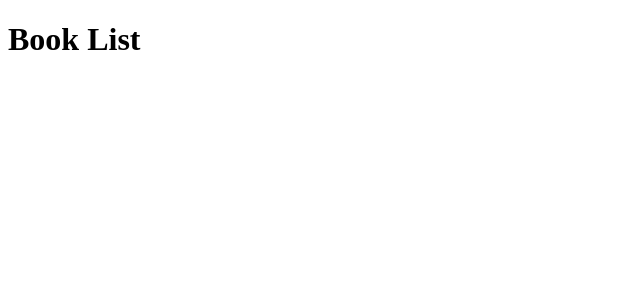
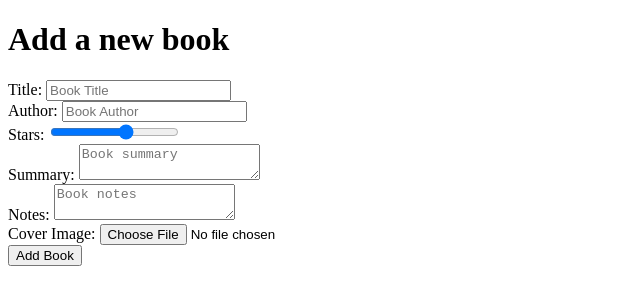
Before and after one commit to Olusamimaths/Reading-List, an Angular app: page /books/add in a window 1280 px wide. Before the commit this address led to /. Shown: the top 304 px of the page, without its empty margins (0-640 px from the left). Built offline with nearby package versions, Linux system fonts and the light colour scheme.

Commit message:
:sparkles: add book component implemented

```diff
--- /dev/null
+++ b/src/app/add-book/add-book.component.html
@@ -0,0 +1,44 @@
+<h1>Add a new book</h1>
+<form class="add-book" method="POST" enctype="multipart/form-data">
+    <div class="input-group">
+        <label for="title">
+            Title: <input #title name="title" id="book_title" placeholder="Book Title" />
+        </label>
+    </div>
+    <div class="input-group">
+        <label for="author">
+            Author: <input #author name="author" id="book_author" placeholder="Book Author" />
+        </label>
+    </div>
+
+    <div class="input-group">
+        <label for="stars">
+            Stars: <input #stars name="stars" id="book_stars" type="range" min="0" max="5" value="3" />
+        </label>
+    </div>
+
+    <div class="input-group">
+        <label for="summary">
+            Summary: <textarea #author name="summary" id="book_summary" placeholder="Book summary"></textarea>
+        </label>
+    </div>
+
+    <div class="input-group">
+        <label for="notes">
+            Notes: <textarea #author name="notes" id="book_notes" placeholder="Book notes"></textarea>
+        </label>
+    </div>
+
+    <div class="input-group">
+        <label for="cover-image">
+            Cover Image: <input type="file" #cover_image name="cover_image" id="cover-image" />
+        </label>
+    </div>
+
+    <div class="input-group">
+        <button class="add-button">Add Book</button>
+    </div>
+
+
+
+</form>
--- /dev/null
+++ b/src/app/add-book/add-book.component.ts
@@ -0,0 +1,15 @@
+import { Component, OnInit } from '@angular/core';
+
+@Component({
+  selector: 'app-add-book',
+  templateUrl: './add-book.component.html',
+  styleUrls: ['./add-book.component.css']
+})
+export class AddBookComponent implements OnInit {
+
+  constructor() { }
+
+  ngOnInit(): void {
+  }
+
+}
--- a/src/app/app-routing.module.ts
+++ b/src/app/app-routing.module.ts
@@ -2,11 +2,13 @@ import { NgModule } from '@angular/core';
 import { RouterModule, Routes } from '@angular/router';
 import { BookListComponent } from './book-list/book-list.component';
 import { BookDetailComponent } from './book-detail/book-detail.component';
+import { AddBookComponent } from './add-book/add-book.component';
 
 const routes: Routes = [
   { path: 'books', component: BookListComponent },
   { path: '', redirectTo: '/books', pathMatch: 'full' },
   { path: 'detail/:id', component: BookDetailComponent },
+  { path: 'books/add', component: AddBookComponent },
 ];
 
 @NgModule({
--- a/src/app/app.component.html
+++ b/src/app/app.component.html
@@ -1,2 +1 @@
-<h1>Book List</h1>
 <router-outlet></router-outlet>
--- a/src/app/app.module.ts
+++ b/src/app/app.module.ts
@@ -5,9 +5,10 @@ import { AppComponent } from './app.component';
 import { BookListComponent } from './book-list/book-list.component';
 import { BookDetailComponent } from './book-detail/book-detail.component';
 import { AppRoutingModule } from './app-routing.module';
+import { AddBookComponent } from './add-book/add-book.component';
 
 @NgModule({
-  declarations: [AppComponent, BookListComponent, BookDetailComponent],
+  declarations: [AppComponent, BookListComponent, BookDetailComponent, AddBookComponent],
   imports: [BrowserModule, AppRoutingModule],
   providers: [],
   bootstrap: [AppComponent],
--- a/src/app/book-list/book-list.component.html
+++ b/src/app/book-list/book-list.component.html
@@ -1,3 +1,4 @@
+<h2>You can add a new book <a routerLink="add">here</a> </h2>
 <div *ngFor="let book of books" class="book-list">
     <h3 class="book-list__title">{{book.title}}</h3>
     <p class="book-list__author">{{book.author}}</p>
```
Also changed, not shown: src/app/add-book/add-book.component.css (added), 1 other file (tests, documents, lock files or other folders).
